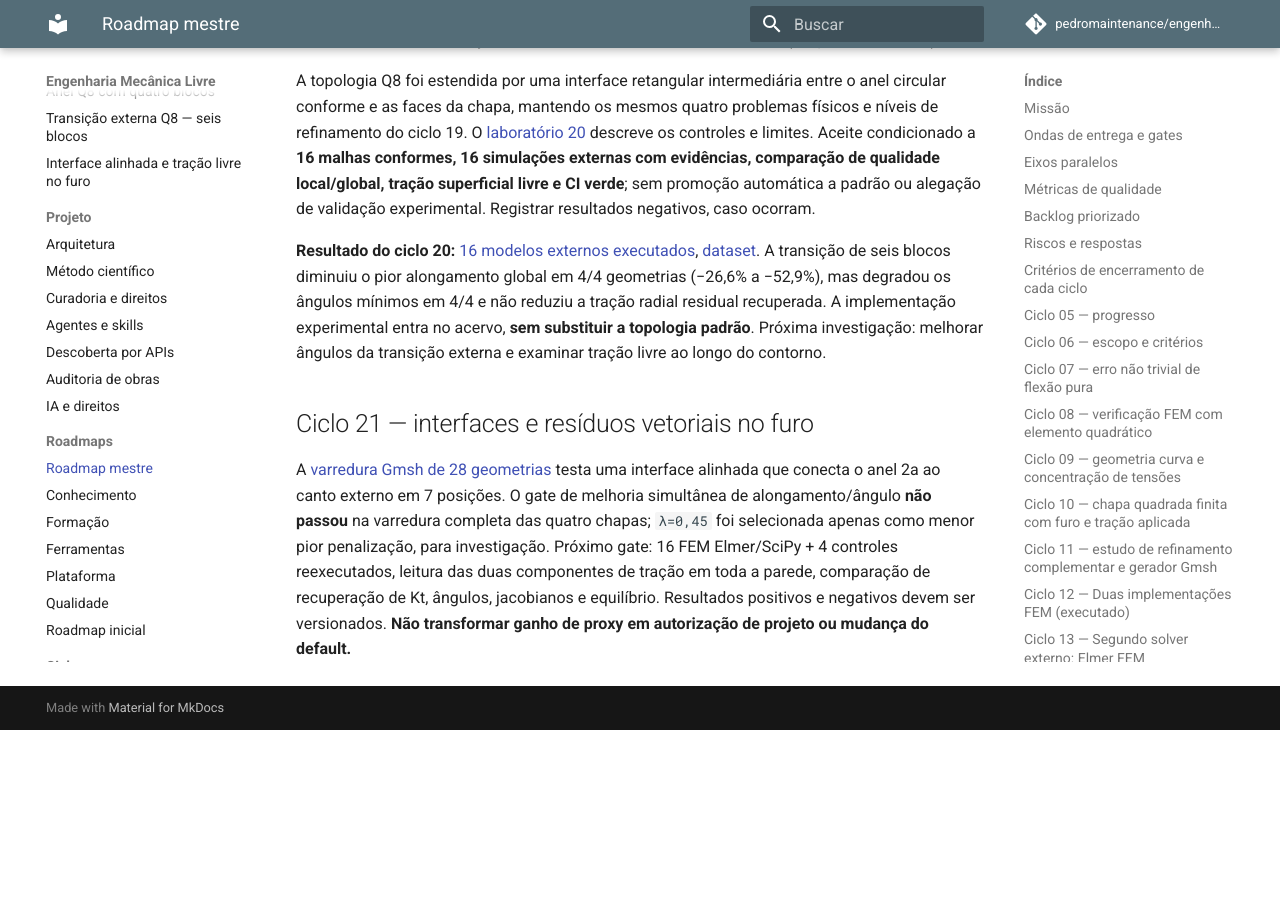
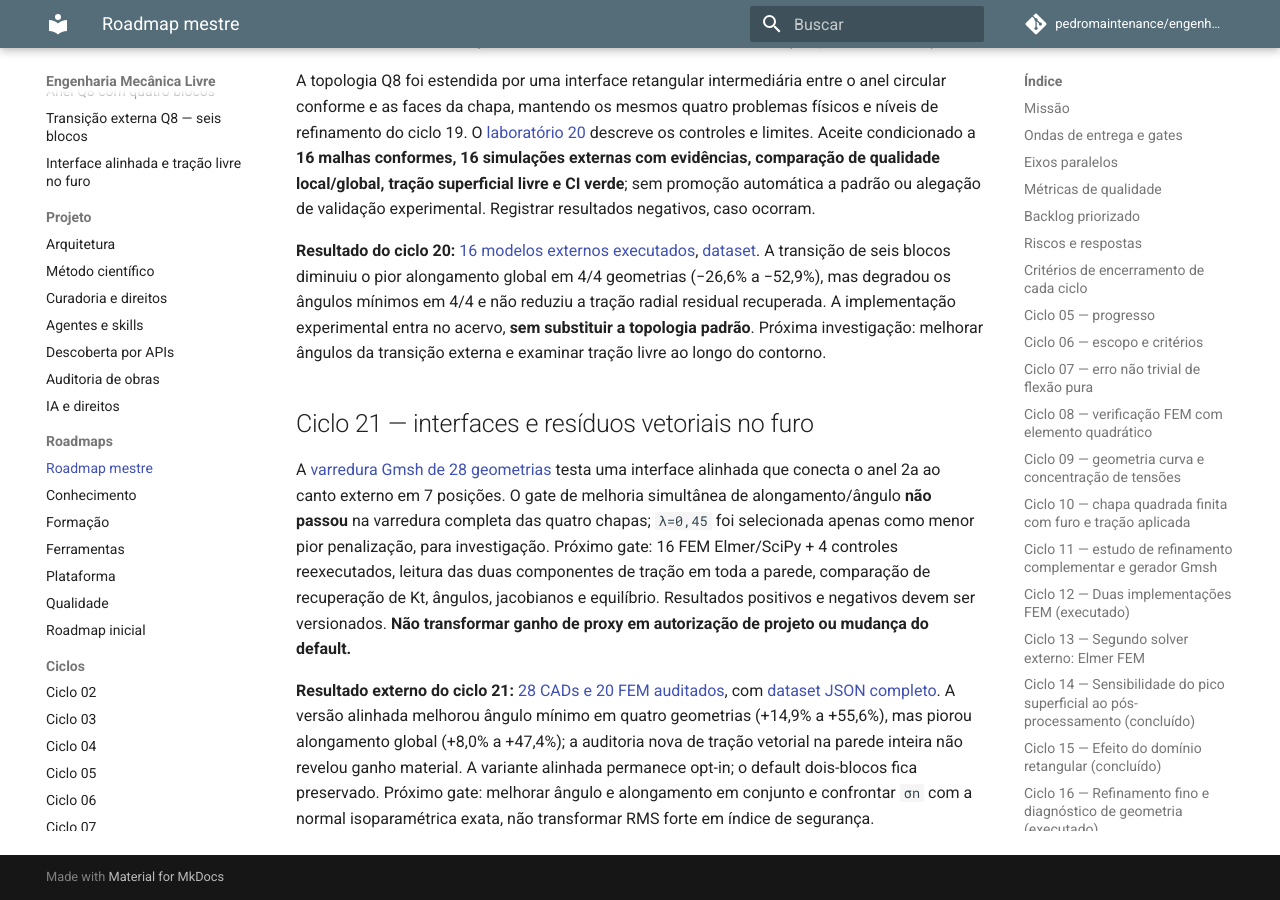
Before and after one commit to pedromaintenance/engenharia-mecanica-livre, an MkDocs documentation site: the page built from docs/roadmaps/master.md, in a window 1280 px wide and 900 px high, scrolled down 7616 px. Built offline with MkDocs 1.6.1 and Material for MkDocs 9.7.7, drawn with Linux system fonts in a browser that asks for light colours; comment, search, counter and statistics services are not loaded; before the commit the page ends 8346 px from its top, so only the background shows below that.

Commit message:
docs(ciclo21): registrar resultados reais 20 FEM e gate geométrico negativo

```diff
--- a/docs/roadmaps/master.md
+++ b/docs/roadmaps/master.md
@@ -146,3 +146,5 @@ A topologia Q8 foi estendida por uma interface retangular intermediária entre o
 ## Ciclo 21 — interfaces e resíduos vetoriais no furo
 
 A [varredura Gmsh de 28 geometrias](../laboratorios/interface-alinhada-tracao-parede.md) testa uma interface alinhada que conecta o anel 2a ao canto externo em 7 posições. O gate de melhoria simultânea de alongamento/ângulo **não passou** na varredura completa das quatro chapas; `λ=0,45` foi selecionada apenas como menor pior penalização, para investigação. Próximo gate: 16 FEM Elmer/SciPy + 4 controles reexecutados, leitura das duas componentes de tração em toda a parede, comparação de recuperação de Kt, ângulos, jacobianos e equilíbrio. Resultados positivos e negativos devem ser versionados. **Não transformar ganho de proxy em autorização de projeto ou mudança do default.**
+
+**Resultado externo do ciclo 21:** [28 CADs e 20 FEM auditados](https://github.com/pedromaintenance/engenharia-mecanica-livre/actions/runs/42856063314), com [dataset JSON completo](../dados/ciclo21-interface-tracao-2026-11-10.json). A versão alinhada melhorou ângulo mínimo em quatro geometrias (+14,9% a +55,6%), mas piorou alongamento global (+8,0% a +47,4%); a auditoria nova de tração vetorial na parede inteira não revelou ganho material. A variante alinhada permanece opt-in; o default dois-blocos fica preservado. Próximo gate: melhorar ângulo e alongamento em conjunto e confrontar `σn` com a normal isoparamétrica exata, não transformar RMS forte em índice de segurança.
```
